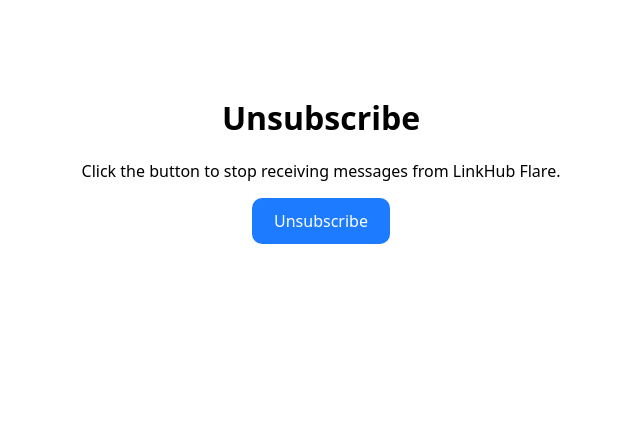
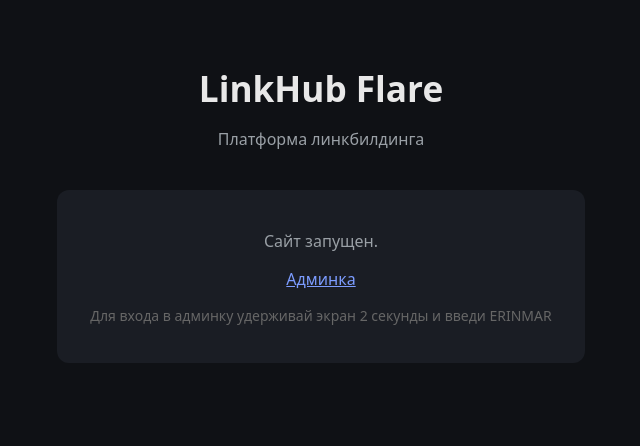
Before and after one commit to gamletbabayan1980-star/linkhubflare, a website: page public/index.html in a window 1280 px wide. Shown: the whole page, without its empty margins (319-959 px from the left). Drawn offline with Linux system fonts and the light colour scheme.

Commit message:
Update index.html to main LinkHub Flare page
Replaced the unsubscribe page with the main LinkHub Flare page in Russian.

```diff
--- a/public/index.html
+++ b/public/index.html
@@ -1,4 +1,24 @@
-<!doctype html><html lang="en"><head><meta charset="utf-8"><meta name="viewport" content="width=device-width,initial-scale=1"><meta name="robots" content="noindex"><title>Unsubscribe — LinkHub Flare</title>
-<style>body{font:16px system-ui,sans-serif;max-width:480px;margin:12vh auto;padding:0 16px;text-align:center}button{font:inherit;padding:12px 22px;border-radius:10px;border:0;background:#1c7bff;color:#fff;cursor:pointer}</style></head>
-<body><h1>Unsubscribe</h1><p id="m">Click the button to stop receiving messages from LinkHub Flare.</p><button id="b">Unsubscribe</button>
-<script>document.getElementById("b").onclick=async function(){var t=new URLSearchParams(location.search).get("t")||"";try{var r=await fetch("/api/unsubscribe",{method:"POST",headers:{"content-type":"application/json"},body:JSON.stringify({t:t})});document.getElementById("m").textContent=r.ok?"Done. You will not receive more messages from us.":"This link is invalid or expired. Please reply to the email and ask us to remove you.";if(r.ok)document.getElementById("b").remove()}catch(e){document.getElementById("m").textContent="Network error. Please try again."}}</script></body></html>
+<!DOCTYPE html>
+<html lang="ru">
+<head>
+  <meta charset="utf-8">
+  <meta name="viewport" content="width=device-width, initial-scale=1">
+  <title>LinkHub Flare</title>
+  <style>
+    body { font-family: system-ui, sans-serif; background: #0f1115; color: #e8e8e8; margin: 0; padding: 40px 20px; text-align: center; }
+    h1 { font-size: 2.2rem; margin-bottom: 8px; }
+    p { color: #9aa0a6; }
+    a { color: #7c9cff; }
+    .box { max-width: 480px; margin: 40px auto; padding: 24px; background: #1a1d24; border-radius: 12px; }
+  </style>
+</head>
+<body>
+  <h1>LinkHub Flare</h1>
+  <p>Платформа линкбилдинга</p>
+  <div class="box">
+    <p>Сайт запущен.</p>
+    <p><a href="/app/">Админка</a></p>
+    <p style="font-size:14px;color:#666">Для входа в админку удерживай экран 2 секунды и введи ERINMAR</p>
+  </div>
+</body>
+</html>
```
